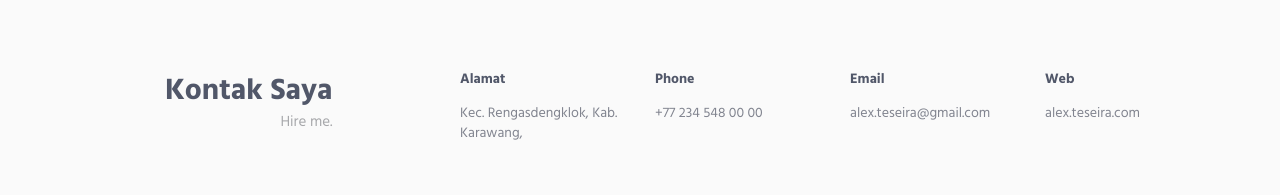
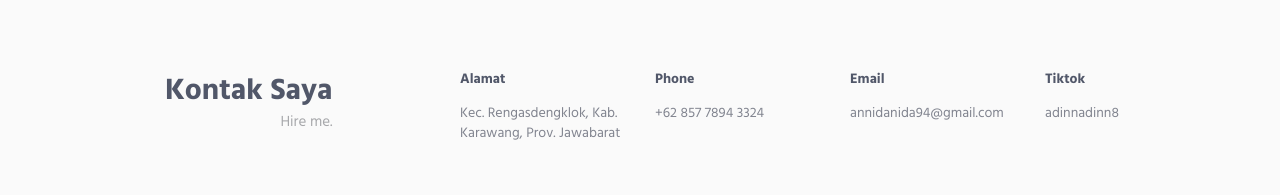
Before and after one commit to falathin/MyAnnida, a plain HTML site: page Aircv-gh-pages/HTML/index.html in a window 1280 px wide. Shown: the part 2915-3110 px from the top of the page. Drawn offline with Linux system fonts and the light colour scheme.

Commit message:
first commit

```diff
--- a/Aircv-gh-pages/HTML/index.html
+++ b/Aircv-gh-pages/HTML/index.html
@@ -14,7 +14,7 @@
     <!-- BEGIN HEAD -->
     <head>
         <meta charset="utf-8"/>
-        <title>Metronic "Aircv" Frontend Freebie</title>
+        <title>Annida - Portfolio</title>
         <meta http-equiv="X-UA-Compatible" content="IE=edge">
         <meta content="width=device-width, initial-scale=1" name="viewport"/>
         <meta content="" name="description"/>
@@ -461,19 +461,19 @@ h3.h5.mb-3 {
                             <div class="row">
                                 <div class="col-md-3 col-xs-6 md-margin-b-30">
                                     <h5>Alamat</h5>
-                                    <a href="#">Kec. Rengasdengklok, Kab. Karawang,  </a>
+                                    <a href="#">Kec. Rengasdengklok, Kab. Karawang, Prov. Jawabarat  </a>
                                 </div>
                                 <div class="col-md-3 col-xs-6 md-margin-b-30">
                                     <h5>Phone</h5>
-                                    <a href="#">+77 234 548 00 00</a>
+                                    <a href="#">+62 857 7894 3324</a>
                                 </div>
                                 <div class="col-md-3 col-xs-6">
                                     <h5>Email</h5>
-                                    <a href="mailto:#">alex.teseira@gmail.com</a>
+                                    <a href="mailto:#">annidanida94@gmail.com</a>
                                 </div>
                                 <div class="col-md-3 col-xs-6">
-                                    <h5>Web</h5>
-                                    <a href="#">alex.teseira.com</a>
+                                    <h5>Tiktok</h5>
+                                    <a href="#">adinnadinn8</a>
                                 </div>
                             </div>
                         </div>
```
Also changed, not shown: dev-tools/gulpfile.js (renamed from Aircv-gh-pages/dev-tools/gulpfile.js), dev-tools/index.js (renamed from Aircv-gh-pages/dev-tools/index.js), dev-tools/package.json (renamed from Aircv-gh-pages/dev-tools/package.json).
